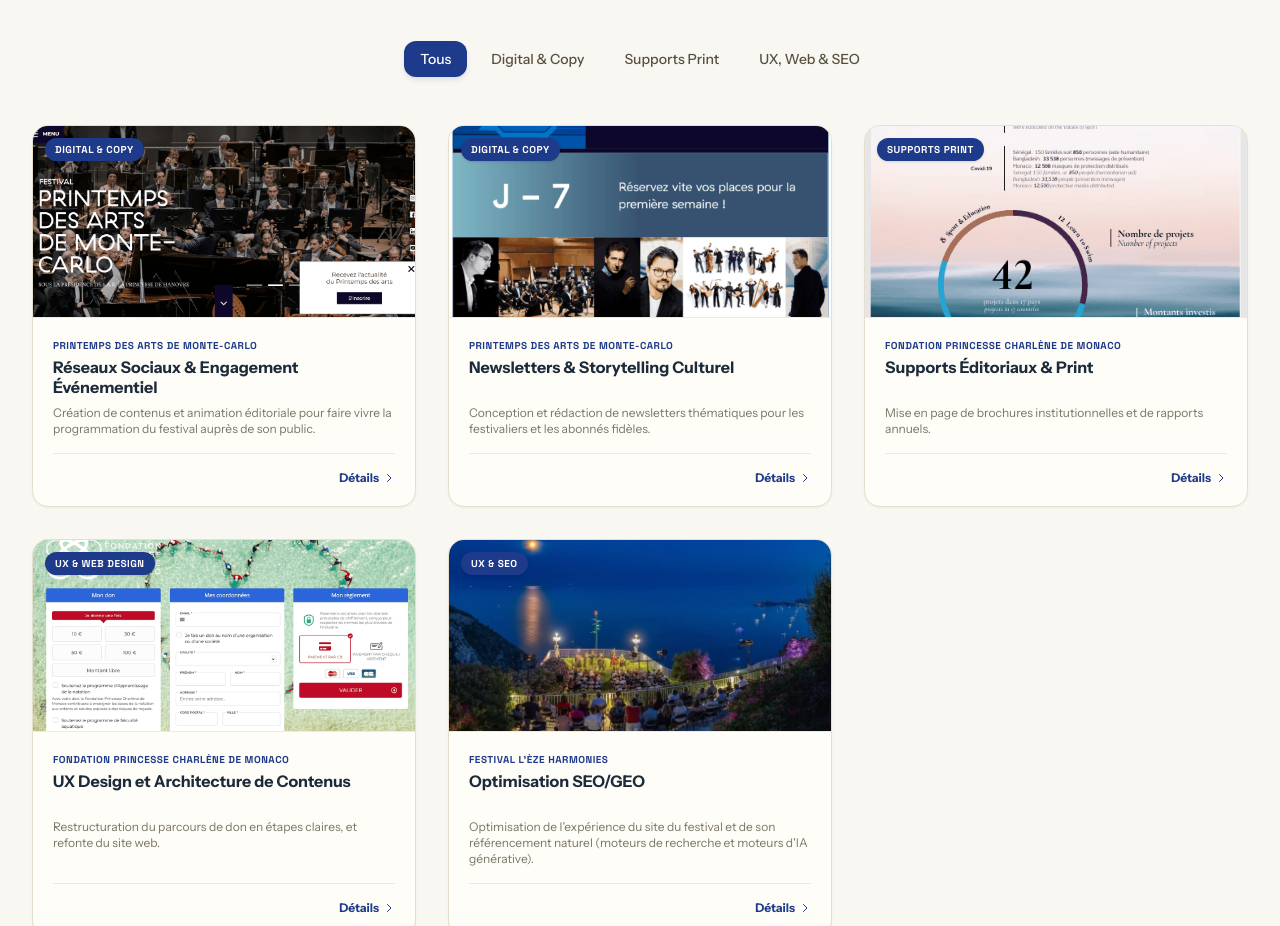
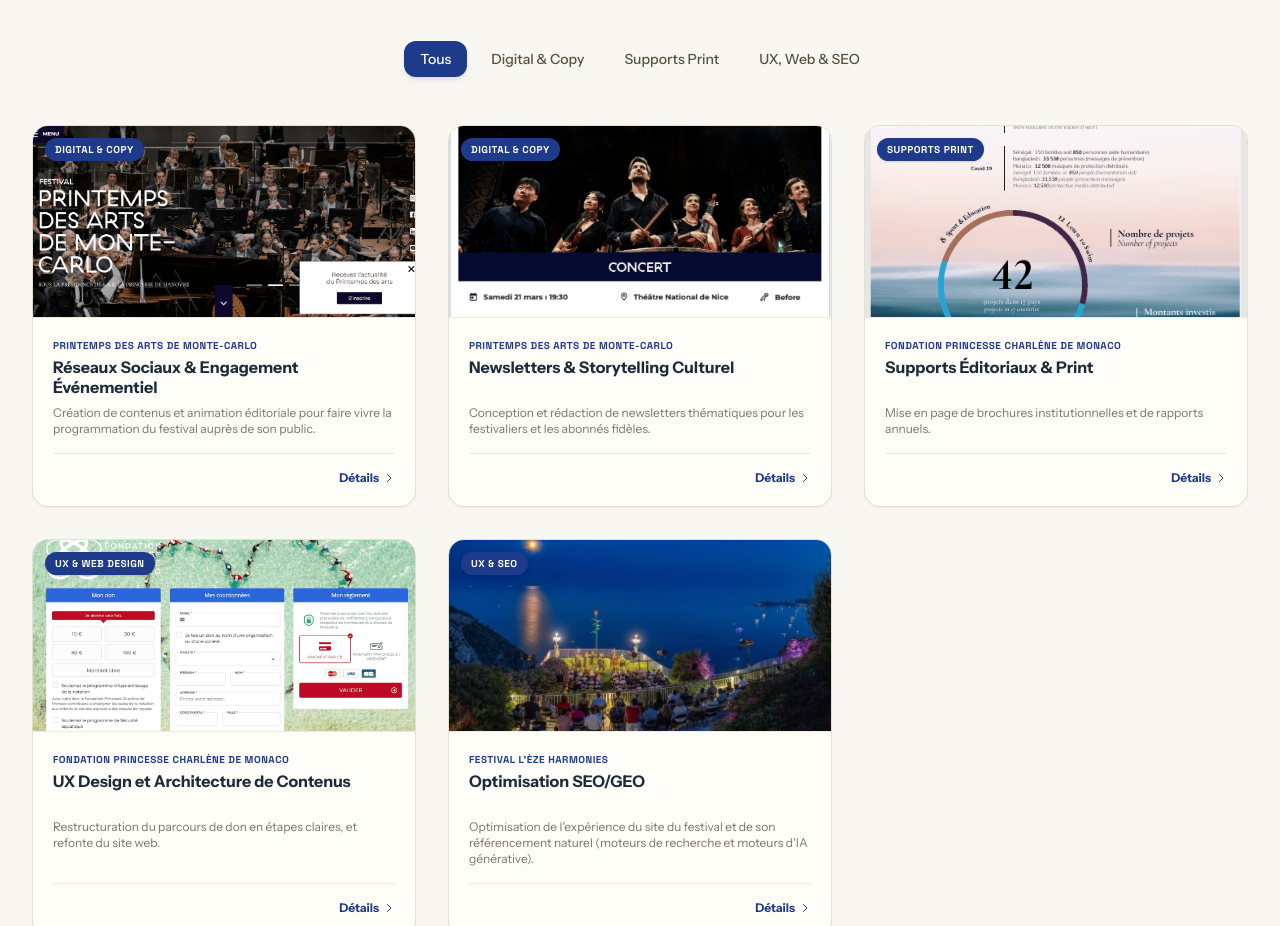
Before and after one commit to mikaelandraos-dot/portfolio, a plain HTML site: page index.html in a window 1280 px wide. Shown: the part 1740-2666 px from the top of the page. Drawn offline with nearby package versions, Linux system fonts and the light colour scheme; a web font is replaced by a local one.

Commit message:
Update newsletter image URLs and gallery order

```diff
--- a/index.html
+++ b/index.html
@@ -570,9 +570,9 @@
                 shortDescription: "Conception et rédaction de newsletters thématiques pour les festivaliers et les abonnés fidèles.",
                 longDescription: "Des newsletters pensées pour raconter la programmation musicale du festival : décoder les œuvres, raconter l'histoire des artistes et créer un lien avant l'événement. Une mise en page claire, avec des appels à l'action qui inspirent à réserver sa place.",
                 deliverable: "Gabarits de Newsletters (Modèles 1, 2 et 3)",
-                imageUrl: "images/newsletter-printemps-1.png",
+                imageUrl: "images/newsletter-printemps-2.png",
                 fallbackUrl: "https://images.unsplash.com/photo-1507838153414-b4b713384a76?auto=format&fit=crop&q=80&w=800",
-                gallery: ["images/newsletter-printemps-1.png", "images/newsletter-printemps-2.png", "images/newsletter-printemps-3.png"]
+                gallery: ["images/newsletter-printemps-2.png", "images/newsletter-printemps-1.png", "images/newsletter-printemps-3.png"]
             },
             {
                 id: 3,
```
